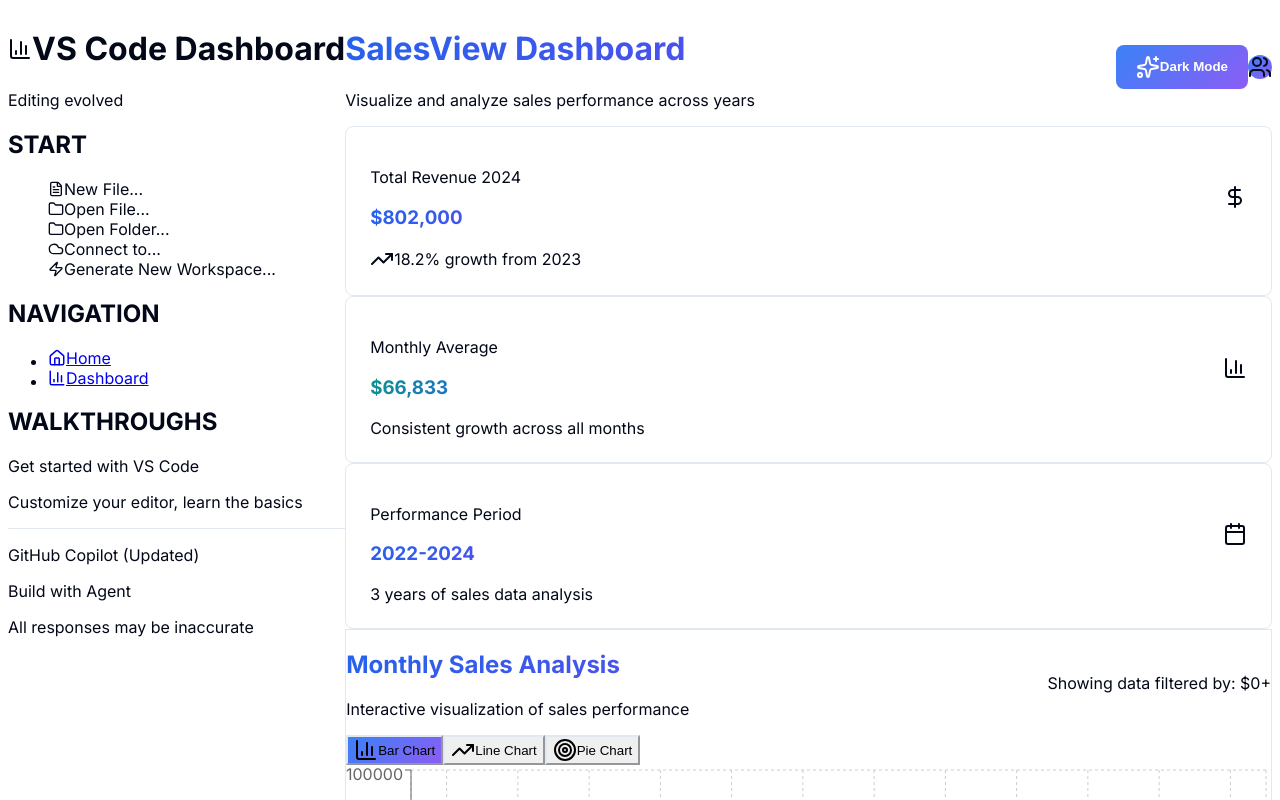
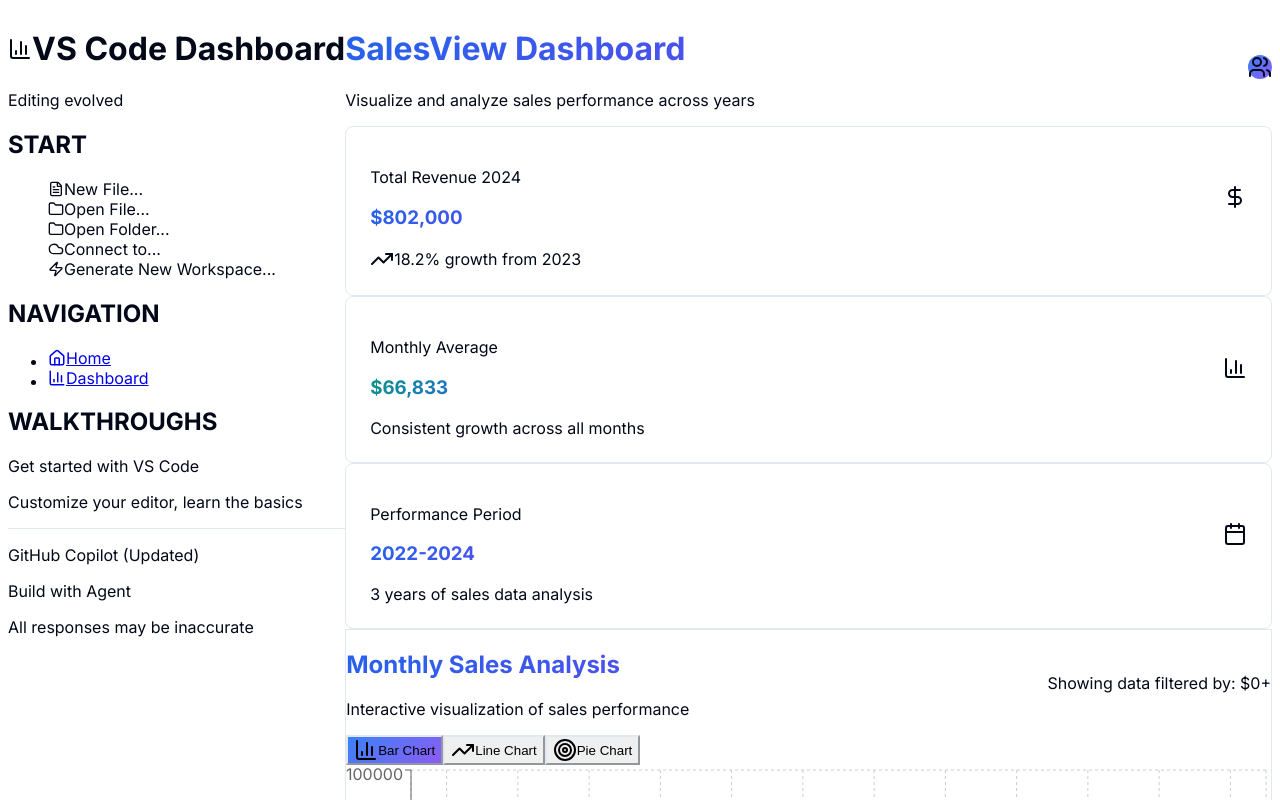
Before and after one commit to ThatoGoodwill/sales-dashboard, a Next.js app: page /dashboard in a window 1280 px wide. Shown: the top 800 px of the page. Built offline with nearby package versions, Linux system fonts and the light colour scheme.

Commit message:
Refactor dashboard layout by removing dark mode toggle
Removed Sparkles icon and dark mode toggle button from the dashboard.

```diff
--- a/app/dashboard/page.tsx
+++ b/app/dashboard/page.tsx
@@ -9,7 +9,7 @@
 import SalesPieChart from "@/components/charts/SalesPieChart";
 import { salesData, yearlySummary, filterByThreshold } from "@/lib/data";
 import { formatCurrency } from "@/lib/utils";
-import { TrendingUp, DollarSign, Calendar, BarChart3, Sparkles, Users, Target, ShoppingCart } from "lucide-react";
+import { TrendingUp, DollarSign, Calendar, BarChart3, Users, Target, ShoppingCart } from "lucide-react";
 
 type ChartType = "bar" | "line" | "pie";
 
@@ -74,17 +74,10 @@
             <p className="text-gray-600 dark:text-gray-300 mt-2">Visualize and analyze sales performance across years</p>
           </div>
           <div className="flex items-center gap-4">
-            <button
-              onClick={toggleDarkMode}
-              className="btn-gradient flex items-center gap-2 px-4 py-2.5"
-            >
-              <Sparkles className="w-4 h-4" />
-              {isDarkMode ? 'Light Mode' : 'Dark Mode'}
-            </button>
-            <div className="w-10 h-10 rounded-full gradient-bg flex items-center justify-center">
-              <Users className="w-5 h-5 text-white" />
-            </div>
-          </div>
+  <div className="w-10 h-10 rounded-full gradient-bg flex items-center justify-center">
+    <Users className="w-5 h-5 text-white" />
+  </div>
+</div>
         </div>
 
         {/* Summary Cards with Enhanced Gradients */}
```
